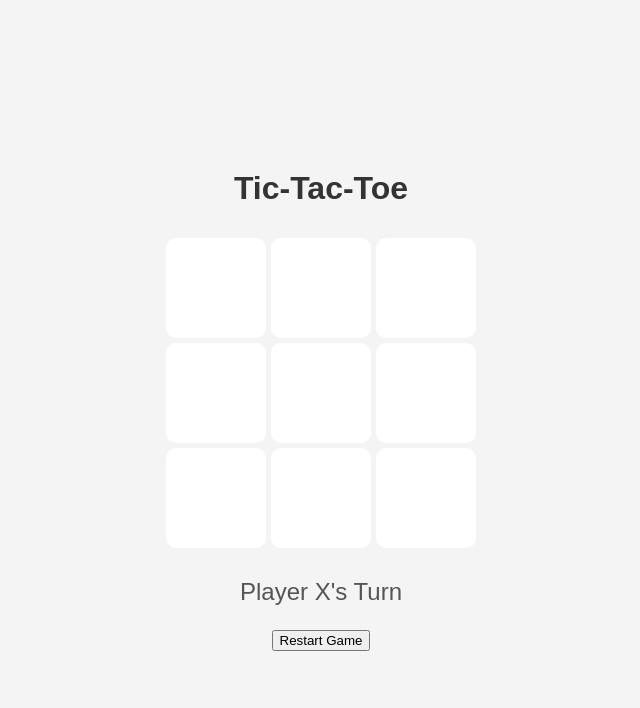
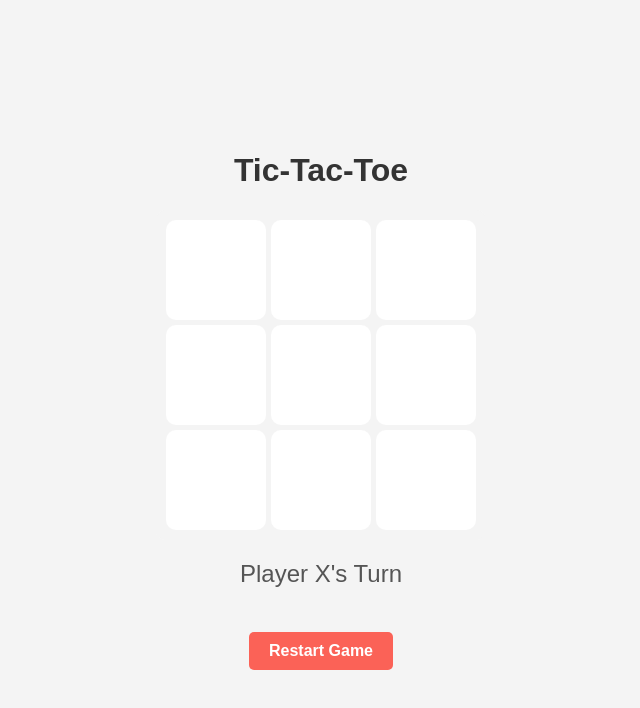
Before and after one commit to Anudeep-Chenu/PRODIGY_WD_03, a plain HTML site: page index.html in a window 1280 px wide. Shown: the whole page, without its empty margins (319-959 px from the left). Drawn offline with Linux system fonts and the light colour scheme.

Commit message:
resetbtn-css

```diff
--- a/style.css
+++ b/style.css
@@ -58,3 +58,19 @@ h1 {
     font-weight: bol̀d;
     color: #555;
 }
+.reset-btn {
+    margin-top: 20px;
+    padding: 10px 20px;
+    font-size: 1em;
+    font-weight: bold;
+    border: none;
+    background-color: #fb6257;
+    color: white;
+    cursor: pointer;
+    border-radius: 5px;
+    transition: background 0.3s ease;
+}
+
+.reset-btn:hover {
+    background-color: #8cfc97;
+}
```
